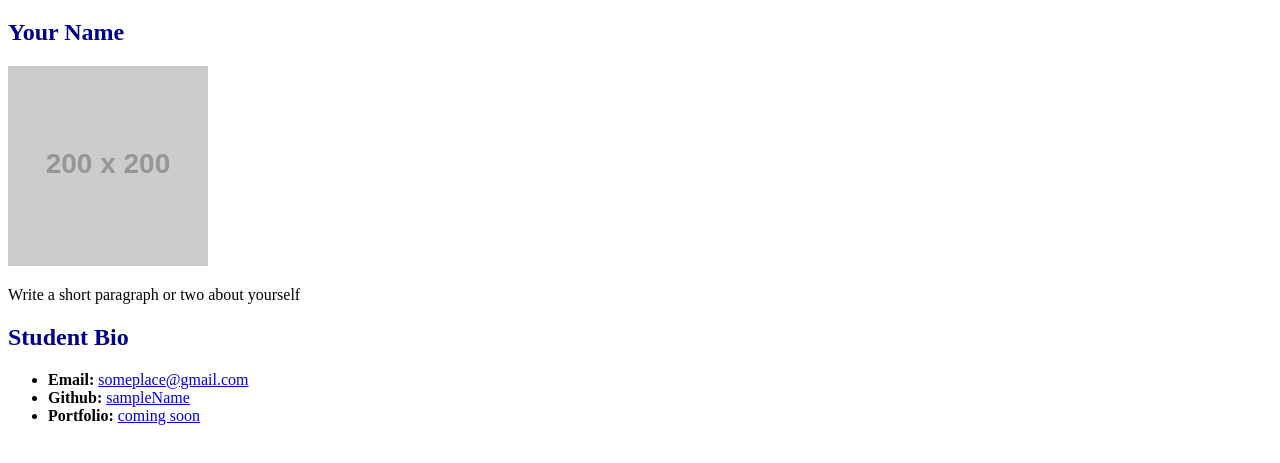
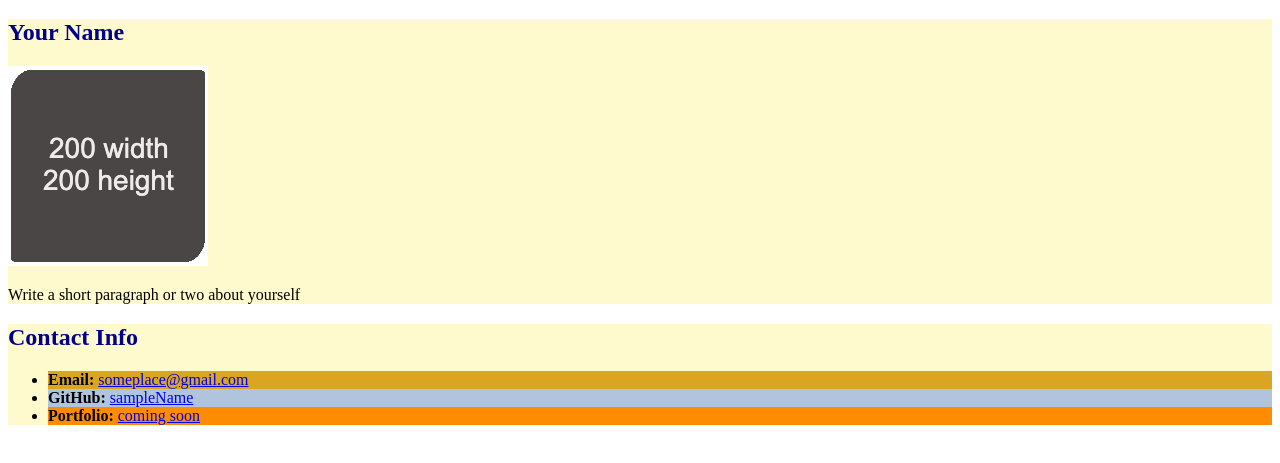
Before and after one commit to LelandByrdTC/gitConflictExample, a plain HTML site: page index.html in a window 1280 px wide. Shown: the part 61-524 px from the top of the page. Drawn offline with Linux system fonts and the light colour scheme; placeholder pictures from the web are drawn by us.

Commit message:
made css styling in seperate branch

```diff
--- a/index.html
+++ b/index.html
@@ -10,17 +10,27 @@
     <header>
       <h1 class="title">Student Bio</h1>
     </header>
-    <section>
+
+    <section class="lesson">
       <h2 class="title">Your Name</h2>
-      <img src="https://via.placeholder.com/200" alt="Your Name" />
+      <img
+        src="./assets/images/image-1.jpg"
+        alt="Placeholder image with text 200 width and 200 height "
+      />
       <p>Write a short paragraph or two about yourself</p>
     </section>
-    <section>
-      <h1 class="title">Student Bio</h1>
+
+
+    <section class="lesson">
+      <h2 class="title">Contact Info</h2>
       <ul>
-        <li><strong>Email:</strong> <a href="#">someplace@gmail.com</a></li>
-        <li><strong>Github:</strong> <a href="#">sampleName</a></li>
-        <li><strong>Portfolio:</strong> <a href="#">coming soon</a></li>
+        <li id="email">
+          <strong>Email:</strong> <a href="#">someplace@gmail.com</a>
+        </li>
+        <li id="github"><strong>GitHub:</strong> <a href="#">sampleName</a></li>
+        <li id="portfolio">
+          <strong>Portfolio:</strong> <a href="#">coming soon</a>
+        </li>
       </ul>
     </section>
   </body>
```
